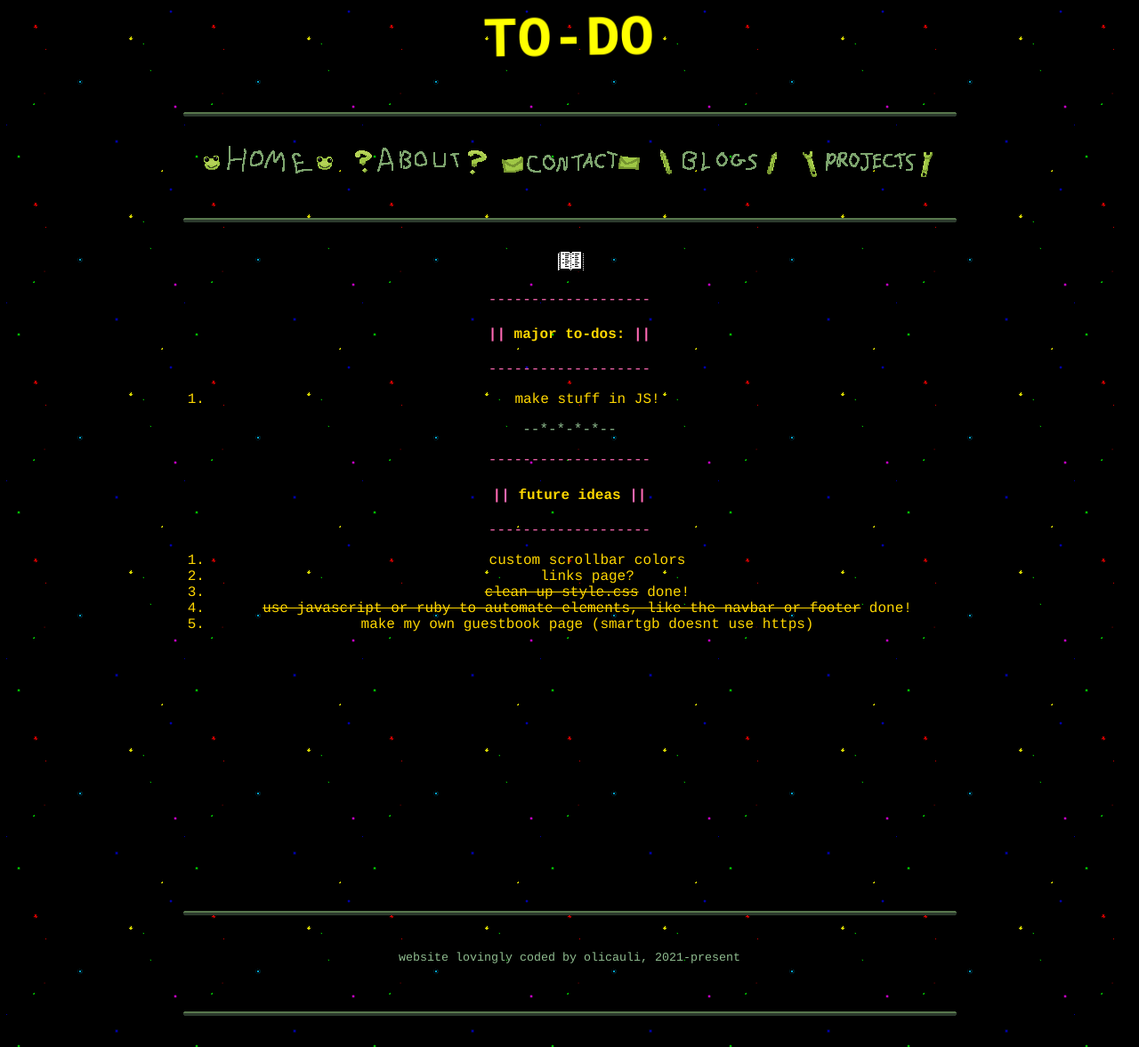
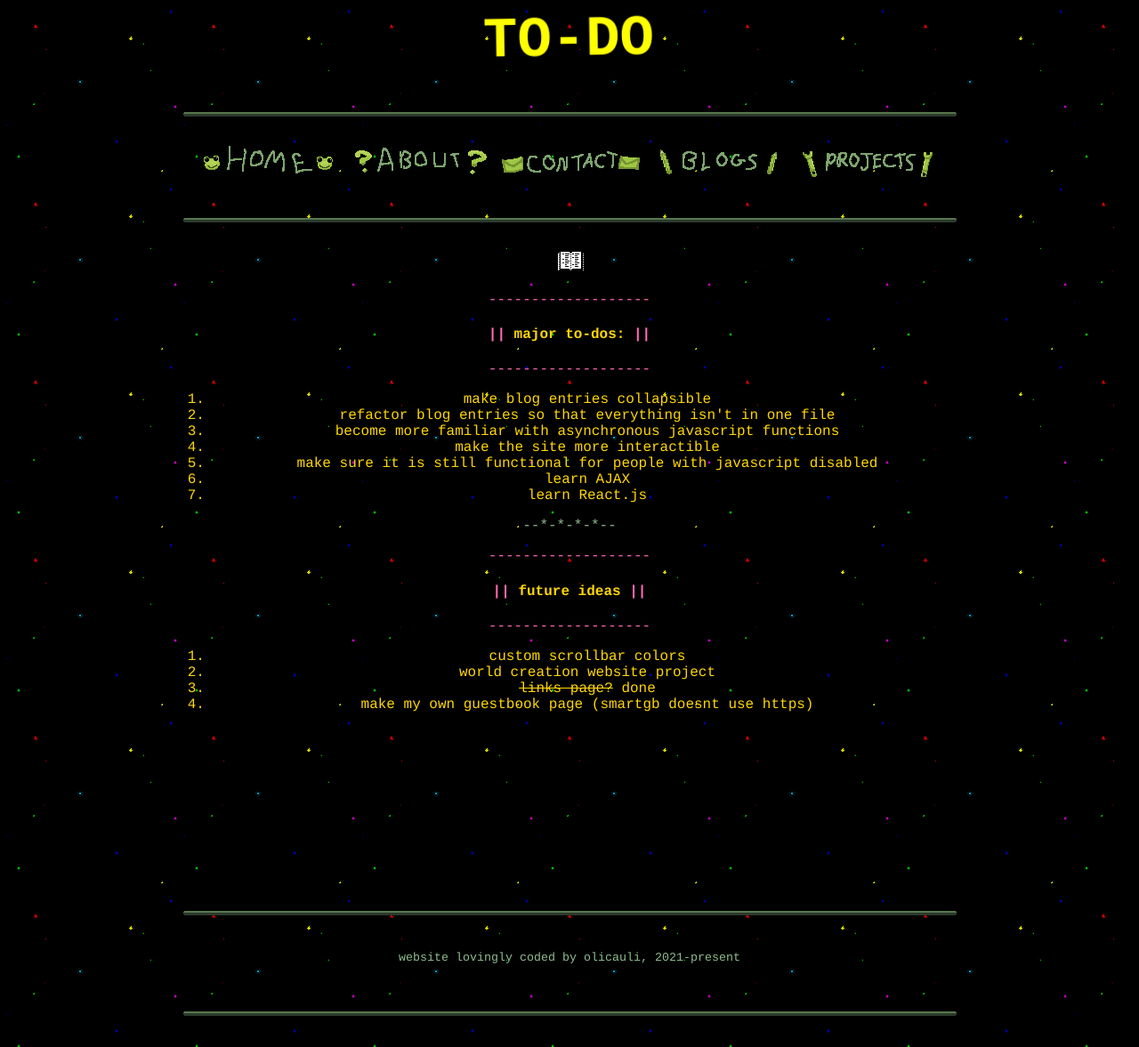
Before and after one commit to olicauli/oli-hellhole, a Jekyll site: the page built from projects/todo.html, in a window 1280 px wide and 1177 px high. Shown: the whole window at 89% size. Built offline with Jekyll 4.4.1, drawn with Linux system fonts in a browser that asks for light colours.

Commit message:
update todo.html

```diff
--- a/projects/bonepyre.html
+++ b/projects/bonepyre.html
@@ -15,7 +15,7 @@
 
     <div id="main_content">
       <marquee behavior="scroll" direction="right"><img src="../resources/images/skeltw2.gif"></marquee>
-      <a href=../index.html>return</a>
+      <a href=../projects.html>return</a>
     </div>
 
     <footer>
--- a/projects/todo.html
+++ b/projects/todo.html
@@ -9,7 +9,13 @@ header_text: TO-DO
 <h4><span>||</span>  major to-dos:  <span>||</span></h4>
 <p><span>-------------------</span></p>
 <ol>
-  <li>make stuff in JS!</li>
+  <li>make blog entries collapsible</li>
+  <li>refactor blog entries so that everything isn't in one file</li>
+  <li>become more familiar with asynchronous javascript functions</li>
+  <li>make the site more interactible</li>
+  <li>make sure it is still functional for people with javascript disabled</li>
+  <li>learn AJAX</li>
+  <li>learn React.js</li>
 </ol>
 <p>--*-*-*-*--</p>
 <p><span>-------------------</span></p>
@@ -17,8 +23,7 @@ header_text: TO-DO
 <p><span>-------------------</span></p>
 <ol>
   <li>custom scrollbar colors</li>
-  <li>links page?</li>
-  <li><strike>clean up style.css</strike> done!</li>
-  <li><strike>use javascript or ruby to automate elements, like the navbar or footer</strike> done!</li>
+  <li>world creation website project</li>
+  <li><strike>links page?</strike> done</li>
   <li>make my own guestbook page (smartgb doesnt use https)</li>
 </ol>
```
